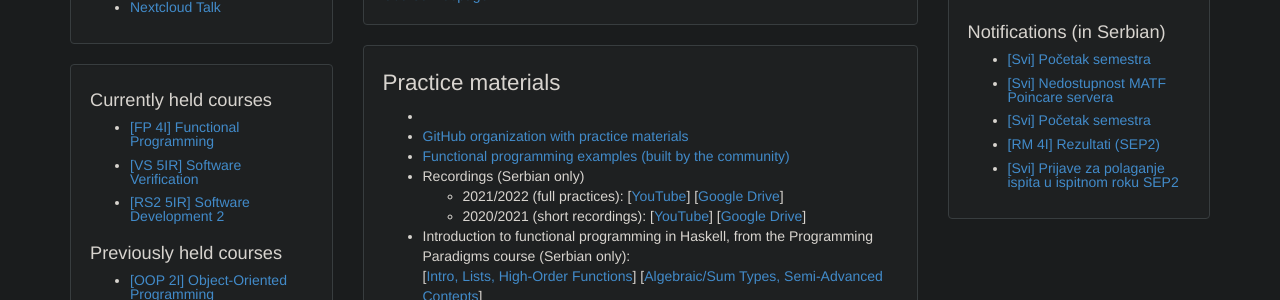
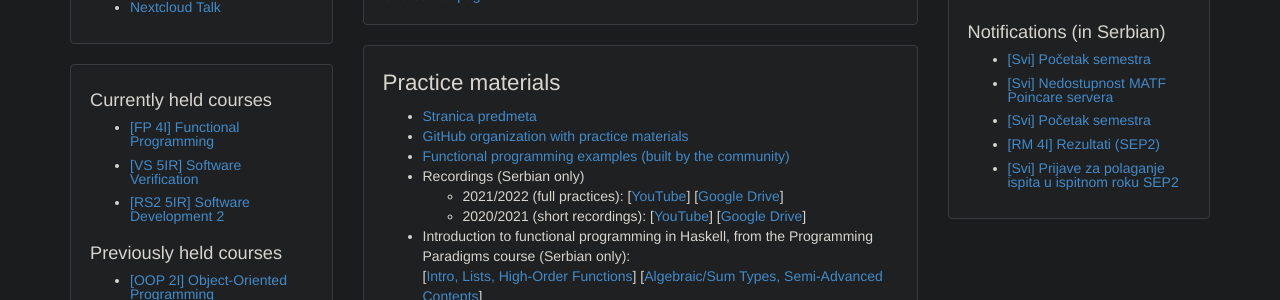
Before and after one commit to ivan-ristovic/ivan-ristovic.github.io, a Jekyll site: the page built from courses/fp/index.html, in a window 1280 px wide and 933 px high. Shown: the part 236-536 px from the top of the window. Built offline with Jekyll 4.4.1, drawn with Linux system fonts in a browser that asks for light colours.

Commit message:
[FP] Update course webpage

```diff
--- a/courses/fp/index.html
+++ b/courses/fp/index.html
@@ -15,6 +15,7 @@ layout: default
     <h1>Practice materials</h1>
     <ul>
         <li>
+            <a href="https://matf-functional-programming.github.io/">Stranica predmeta</a>
         </li>
         <li>
             <a href="https://github.com/MATF-Functional-Programming">GitHub organization with practice materials</a>
```
